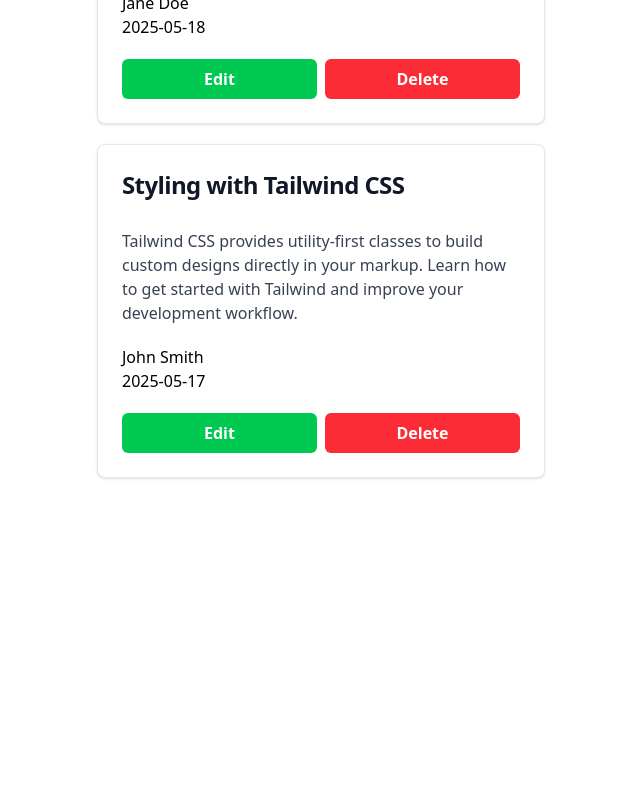
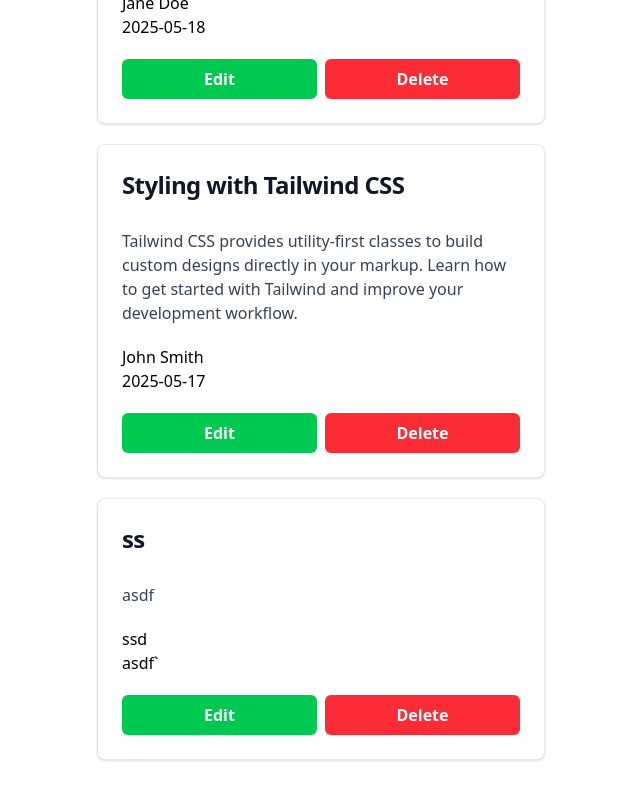
Before and after one commit to rakib00-dev/react-json-server, a React (Vite) app: page / in a window 1280 px wide. Shown: the part 478-1278 px from the top of the page, without its empty margins (47-687 px from the left). Before the commit the page ends 1012 px from the top, so only its background shows below. Built offline with nearby package versions, Linux system fonts and the light colour scheme; data requests are answered from the project's data file.

Commit message:
addding the functionality to update data

```diff
--- a/data/db.json
+++ b/data/db.json
@@ -13,6 +13,13 @@
       "author": "John Smith",
       "date": "2025-05-17",
       "content": "Tailwind CSS provides utility-first classes to build custom designs directly in your markup. Learn how to get started with Tailwind and improve your development workflow."
+    },
+    {
+      "id": "1747819456594",
+      "title": "ss",
+      "author": "ssd",
+      "date": "asdf`",
+      "content": "asdf"
     }
   ]
 }
--- a/src/App.jsx
+++ b/src/App.jsx
@@ -1,4 +1,4 @@
-import { useEffect, useState } from 'react';
+import { useEffect, useRef, useState } from 'react';
 
 // components
 import TakeInput from './components/TakeInput';
@@ -6,6 +6,7 @@
 
 function App() {
   const [data, setData] = useState([]);
+  const [changingData, setChangingData] = useState(null);
 
   useEffect(() => {
     const fetchData = async () => {
@@ -45,10 +46,33 @@
     });
   };
 
+  // Bring data's
+  const bringData = (blog) => {
+    fetch(`http://localhost:8000/blogs/${blog.id}`)
+      .then((res) => res.json())
+      .then((data) => console.log(data));
+
+    window.scrollTo(0, 0);
+    setChangingData(blog);
+  };
+
+  // update blogs
+  const updateBlog = (blog) => {
+    fetch(`http://localhost:8000/blogs/${blog.id}`, {
+      method: 'PUT',
+      headers: {
+        'Content-Type': 'application/json',
+      },
+      body: JSON.stringify(blog),
+    })
+      .then((res) => res.json())
+      .then((data) => console.log(data));
+  };
+
   return (
-    <div className="max-w-5xl mx-auto p-4 m-10 mt-4 grid gap-5">
-      <TakeInput addBlog={addBlog} />
-      <AddData data={data} deleteBlog={deleteBlog} />
+    <div className=" max-w-5xl mx-auto p-4 m-10 mt-4 grid gap-5">
+      <TakeInput addBlog={addBlog} changingData={changingData} />
+      <AddData data={data} deleteBlog={deleteBlog} bringData={bringData} />
     </div>
   );
 }
--- a/src/components/AddData.jsx
+++ b/src/components/AddData.jsx
@@ -1,6 +1,6 @@
 import React from 'react';
 
-const AddData = ({ data, deleteBlog }) => {
+const AddData = ({ data, deleteBlog, bringData }) => {
   return (
     <div className="grid gap-5">
       {data.map((e, i) => (
@@ -22,7 +22,13 @@
           </div>
 
           <div className="w-full flex justify-around gap-2">
-            <button className="transition-all duration-300 w-full rounded-md py-2 px-2 font-bold bg-green-500 text-white cursor-pointer hover:bg-green-200 hover:text-black">
+            <button
+              className="transition-all duration-300 w-full rounded-md py-2 px-2 font-bold bg-green-500 text-white cursor-pointer hover:bg-green-200 hover:text-black"
+              onClick={() => {
+                bringData(e);
+                writeData();
+              }}
+            >
               Edit
             </button>
             <button
--- a/src/components/TakeInput.jsx
+++ b/src/components/TakeInput.jsx
@@ -1,6 +1,6 @@
 import { useRef, useState } from 'react';
 
-const TakeInput = ({ addBlog }) => {
+const TakeInput = ({ addBlog, changingData }) => {
   const [isBtnClicked, setIsBtnClicked] = useState(false);
 
   const titleRef = useRef();
--- a/src/index.css
+++ b/src/index.css
@@ -1 +1,5 @@
 @import 'tailwindcss';
+
+html {
+  scroll-behavior: smooth;
+}
```
